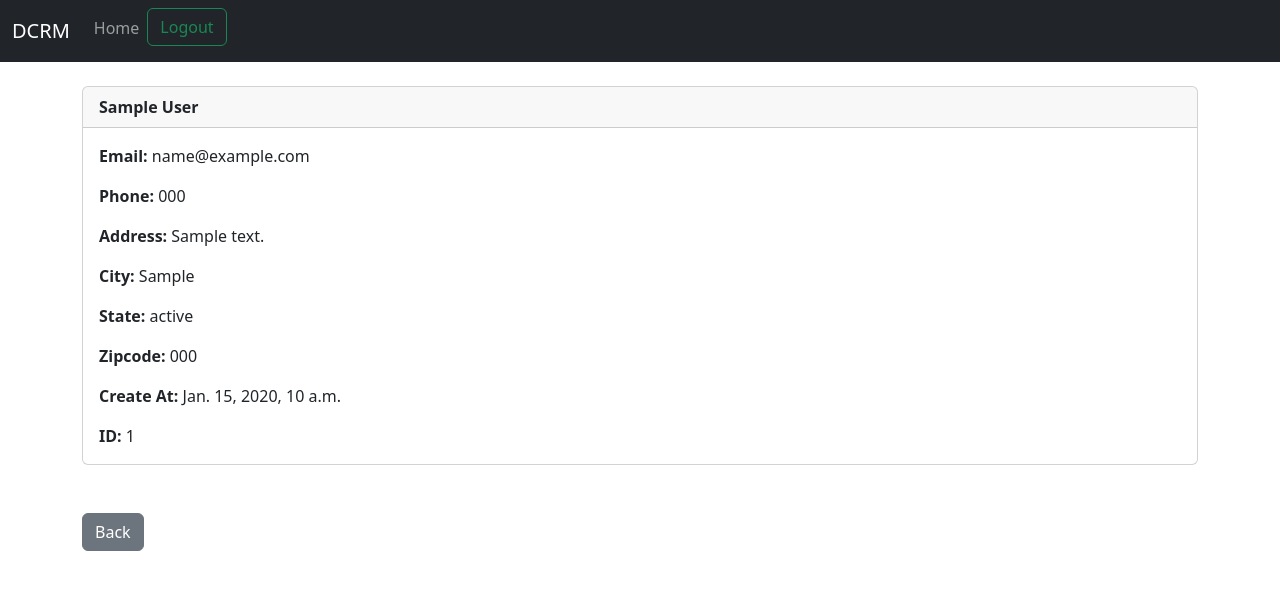
After one commit to shaafi56/Django-CRM, a Django app: page /record/1 in a window 1280 px wide. The commit adds this page. Shown: the top 590 px of the page. Run offline with Django 4.2, Linux system fonts and the light colour scheme; a user stored in the database is signed in; tables that the repository leaves empty hold one stand-in row (values such as "Sample post"); some libraries are stand-ins or nearby versions.

Commit message:
i aded the code two category of crud one is view records and other is delete record

```diff
--- a/website/templates/base.html
+++ b/website/templates/base.html
@@ -4,7 +4,10 @@
     <meta charset="utf-8">
     <meta name="viewport" content="width=device-width, initial-scale=1">
     <title>Bootstrap demo</title>
+    <link rel="stylesheet" href="https://cdn.jsdelivr.net/npm/bootstrap-icons@1.5.0/font/bootstrap-icons.css">
     <link href="https://cdn.jsdelivr.net/npm/bootstrap@5.3.5/dist/css/bootstrap.min.css" rel="stylesheet" integrity="sha384-SgOJa3DmI69IUzQ2PVdRZhwQ+dy64/BUtbMJw1MZ8t5HZApcHrRKUc4W0kG879m7" crossorigin="anonymous">
+    <link href="https://maxcdn.bootstrapcdn.com/font-awesome/4.3.0/css/font-awesome.min.css" rel="stylesheet">
+
   </head>
   <body>
   {% include 'navbar.html' %}
--- a/website/templates/navbar.html
+++ b/website/templates/navbar.html
@@ -1,3 +1,5 @@
+ {% if user.is_authenticated %}
+ {% load static %}
 <nav class="navbar navbar-expand-lg navbar-dark bg-dark">
   <div class="container-fluid">
     <a class="navbar-brand" href="{% url 'home' %}">DCRM</a>
@@ -7,7 +9,7 @@
     <div class="collapse navbar-collapse" id="navbarSupportedContent">
       <ul class="navbar-nav me-auto mb-2 mb-lg-0">
 
-       {% if user.is_authenticated %}
+
 
        <li class="nav-item">
           <a class="nav-link" href="{% url 'home' %}">Home</a>
@@ -17,19 +19,8 @@
           <a class="btn btn-outline-success " role="button" aria-pressed="true" href="{% url 'logout' %}">Logout</a>
         </li>
 
-        {% else %}
-
-         <li class="nav-item">
-          <a class="nav-link" href="{% url 'register' %}">Register</a>
-        </li>
-
-        <li class="nav-item">
-          <a class="nav-link" href="{% url 'home' %}">Login</a>
-        </li>
-        {% endif %}
-
-
       </ul>
     </div>
   </div>
 </nav>
+{% endif %}
--- /dev/null
+++ b/website/templates/record.html
@@ -0,0 +1,44 @@
+{% extends 'base.html' %}
+{% block content %}
+
+<div class="card">
+  <div class="card-header"><strong>
+    	{{ customer_record.first_name }}
+		{{ customer_record.last_name }}</strong>
+  </div>
+  <div class="card-body">
+
+
+
+<p class="card-text">
+<strong>Email: </strong>{{ customer_record.email }}</p>
+
+<p class="card-text">
+<strong>Phone: </strong>{{ customer_record.phone }}
+</p>
+
+<p class="card-text">
+<strong>Address: </strong>{{ customer_record.address }}</p>
+
+<p class="card-text">
+<strong>City: </strong>{{ customer_record.city }}</p>
+
+<p class="card-text">
+<strong>State: </strong>{{ customer_record.state }}</p>
+
+<p class="card-text">
+<strong>Zipcode: </strong>{{ customer_record.zipcode }}</p>
+
+<p class="card-text">
+<strong>Create At: </strong>{{ customer_record.created_at }}</p>
+
+<p class="card-text">
+<strong>ID: </strong>{{ customer_record.id }}</p>
+
+
+  </div>
+</div>
+
+<br/><br/>
+<a href="{% url 'home' %}" class="btn btn-secondary">Back</a>
+{% endblock %}
--- a/website/urls.py
+++ b/website/urls.py
@@ -5,4 +5,6 @@ urlpatterns = [
     # path('login/', views.login_user, name='login'),
     path('logout/', views.logout_user, name='logout'),
     path('register/', views.register_user, name='register'),
+    path('record/<int:pk>', views.customer_record, name='record'),
+    path('delete_record/<int:pk>', views.delete_record, name='delete_record'),
 ]
--- a/website/views.py
+++ b/website/views.py
@@ -47,3 +47,33 @@ def register_user(request):
         return render(request, 'register.html', {'form':form})
 
     return render(request, 'register.html', {'form':form})
+
+def customer_record(request, pk):
+    if request.user.is_authenticated:
+        #look up the record by primary key
+        customer_record = Record.objects.get(id=pk)
+        return render(request, 'record.html', {'customer_record': customer_record})
+    else:
+        messages.error(request, 'You must be logged in to view this page.')
+        return redirect('home')
+
+# def delete_customer(request, pk):
+#     if request.user.is_authenticated:
+#         #look up the record by primary key
+#         delete_record = Record.objects.get(id=pk)
+#         delete_record.delete()
+#         messages.success(request, 'Record deleted successfully!')
+#         return redirect('home')
+#     else:
+#         messages.error(request, 'You must be logged in to delete a record.')
+#         return redirect('home')
+
+def delete_record(request, pk):
+	if request.user.is_authenticated:
+		delete_it = Record.objects.get(id=pk)
+		delete_it.delete()
+		messages.success(request, "Record Deleted Successfully...")
+		return redirect('home')
+	else:
+		messages.success(request, "You Must Be Logged In To Do That...")
+		return redirect('home')
```
Also changed, not shown: website/templates/home.html (+12 -7 lines).
